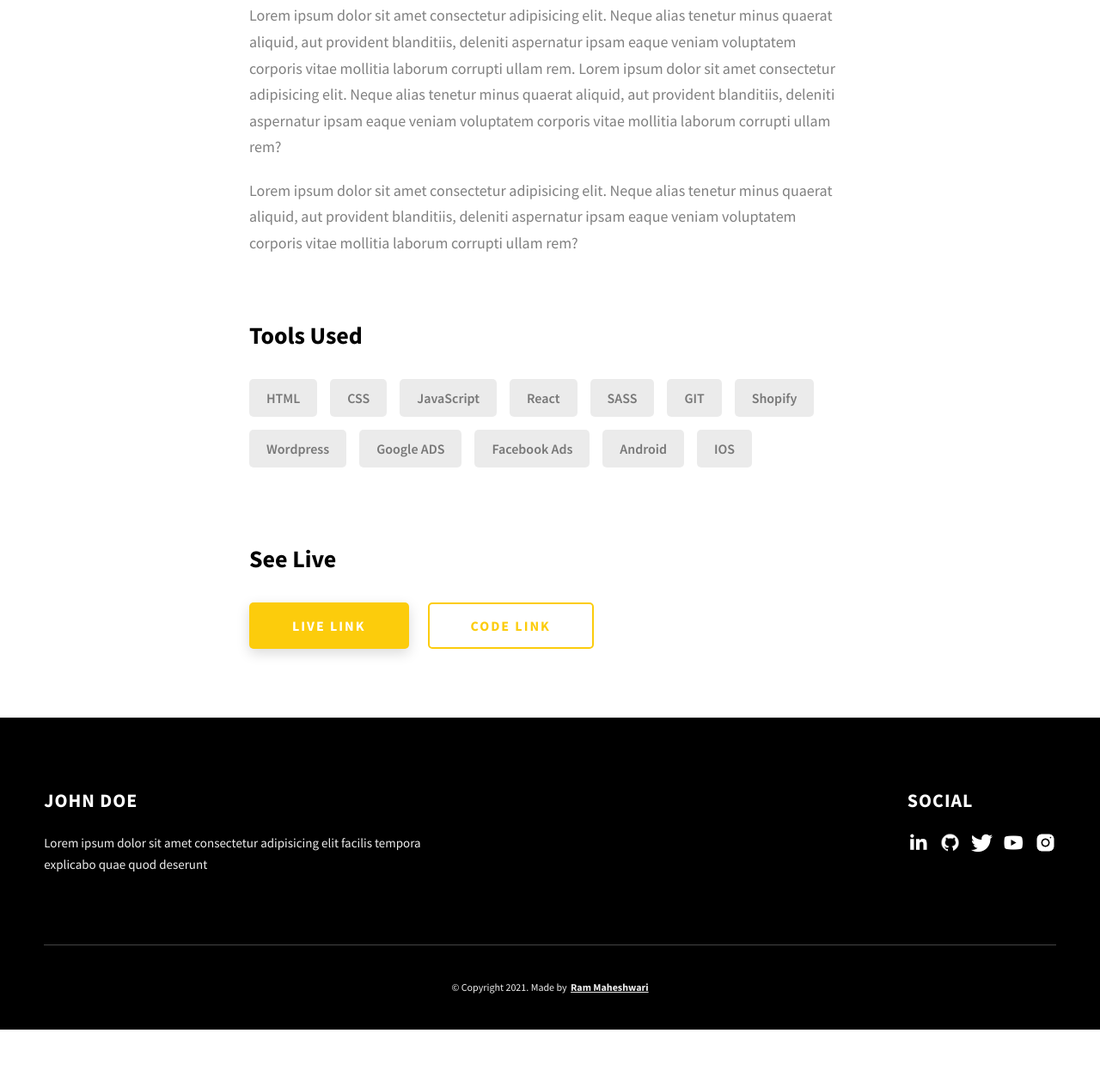
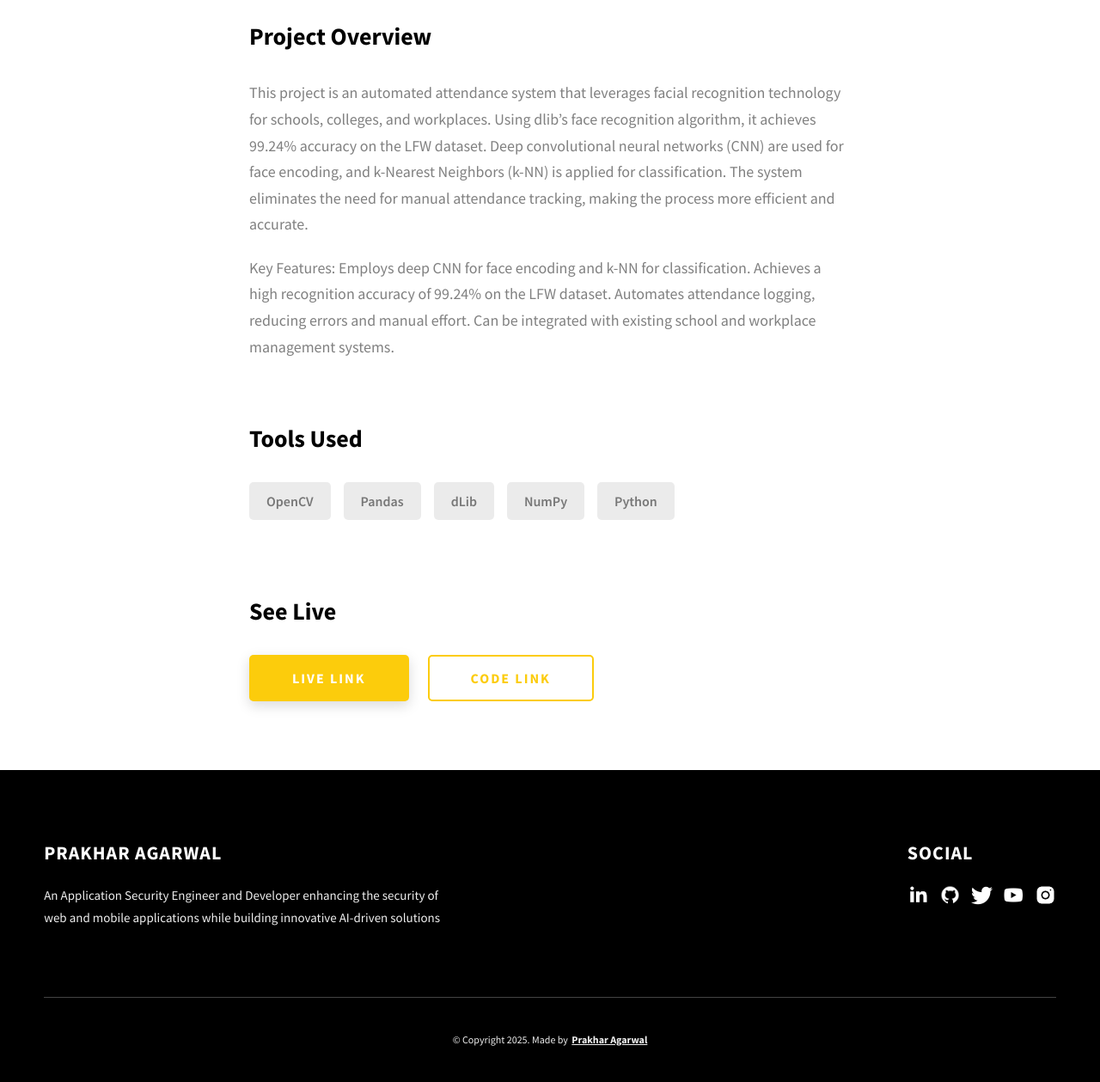
Before and after one commit to agarwal-prakhar/devPortfolio, a website: page project-3.html in a window 1280 px wide. Shown: the part 1474-2733 px from the top of the page at 86% size. Before the commit the page ends 2672 px from the top, so only its background shows below. Drawn offline with Linux system fonts and the light colour scheme.

Commit message:
Update project-3.html

```diff
--- a/project-3.html
+++ b/project-3.html
@@ -4,7 +4,7 @@
     <meta charset="UTF-8" />
     <meta name="viewport" content="width=device-width, initial-scale=1.0" />
     <meta http-equiv="X-UA-Compatible" content="ie=edge" />
-    <title>Case Study of Project 3</title>
+    <title>Multi-Face Recognition Attendance System</title>
     <meta name="description" content="Case study page of Project" />
 
     <link rel="stylesheet" href="css/style.css" />
@@ -27,7 +27,7 @@
               class="header__logo-img"
             />
           </div>
-          <span class="header__logo-sub">John Doe</span>
+          <span class="header__logo-sub">Prakhar Agarwal</span>
         </div>
         <div class="header__main">
           <ul class="header__links">
@@ -84,16 +84,14 @@
     </header>
     <section class="project-cs-hero">
       <div class="project-cs-hero__content">
-        <h1 class="heading-primary">Project 3</h1>
+        <h1 class="heading-primary">Multi-Face Recognition Attendance System</h1>
         <div class="project-cs-hero__info">
           <p class="text-primary">
-            Lorem ipsum dolor sit amet consectetur adipisicing elit. Dignissimos
-            in numquam incidunt earum quaerat cum fuga, atque similique natus
-            nobis sit.
+       Built an automated attendance system using deep CNN and k-NN, achieving 99.24% accuracy on the LFW dataset.
           </p>
         </div>
         <div class="project-cs-hero__cta">
-          <a href="#" class="btn btn--bg" target="_blank">Live Link</a>
+          <a href="https://github.com/agarwal-prakhar/Vulnerable-JavaScript-Application" class="btn btn--bg" target="_blank">Live Link</a>
         </div>
       </div>
     </section>
@@ -111,49 +109,39 @@
             <div class="project-details__desc">
               <h3 class="project-details__content-title">Project Overview</h3>
               <p class="project-details__desc-para">
-                Lorem ipsum dolor sit amet consectetur adipisicing elit. Neque
-                alias tenetur minus quaerat aliquid, aut provident blanditiis,
-                deleniti aspernatur ipsam eaque veniam voluptatem corporis vitae
-                mollitia laborum corrupti ullam rem. Lorem ipsum dolor sit amet
-                consectetur adipisicing elit. Neque alias tenetur minus quaerat
-                aliquid, aut provident blanditiis, deleniti aspernatur ipsam
-                eaque veniam voluptatem corporis vitae mollitia laborum corrupti
-                ullam rem?
+This project is an automated attendance system that leverages facial recognition technology for schools, colleges, and workplaces.
+Using dlib’s face recognition algorithm, it achieves 99.24% accuracy on the LFW dataset. Deep convolutional neural networks (CNN) are used for face encoding,
+ and k-Nearest Neighbors (k-NN) is applied for classification. The system eliminates the need for manual attendance tracking, making the process more efficient and accurate.
               </p>
               <p class="project-details__desc-para">
-                Lorem ipsum dolor sit amet consectetur adipisicing elit. Neque
-                alias tenetur minus quaerat aliquid, aut provident blanditiis,
-                deleniti aspernatur ipsam eaque veniam voluptatem corporis vitae
-                mollitia laborum corrupti ullam rem?
+        Key Features:
+
+Employs deep CNN for face encoding and k-NN for classification.
+Achieves a high recognition accuracy of 99.24% on the LFW dataset.
+Automates attendance logging, reducing errors and manual effort.
+Can be integrated with existing school and workplace management systems.
               </p>
             </div>
             <div class="project-details__tools-used">
               <h3 class="project-details__content-title">Tools Used</h3>
               <div class="skills">
-                <div class="skills__skill">HTML</div>
-                <div class="skills__skill">CSS</div>
-                <div class="skills__skill">JavaScript</div>
-                <div class="skills__skill">React</div>
-                <div class="skills__skill">SASS</div>
-                <div class="skills__skill">GIT</div>
-                <div class="skills__skill">Shopify</div>
-                <div class="skills__skill">Wordpress</div>
-                <div class="skills__skill">Google ADS</div>
-                <div class="skills__skill">Facebook Ads</div>
-                <div class="skills__skill">Android</div>
-                <div class="skills__skill">IOS</div>
+                <div class="skills__skill">OpenCV</div>
+                <div class="skills__skill">Pandas</div>
+                <div class="skills__skill">dLib</div>
+                <div class="skills__skill">NumPy</div>
+                <div class="skills__skill">Python</div>
               </div>
             </div>
             <div class="project-details__links">
               <h3 class="project-details__content-title">See Live</h3>
               <a
-                href="#"
+                href="https://github.com/agarwal-prakhar/AI-based-Attendance-System-"
                 class="btn btn--med btn--theme project-details__links-btn"
                 target="_blank"
                 >Live Link</a
               >
               <a
-                href="#"
+                href="https://github.com/agarwal-prakhar/AI-based-Attendance-System-"
                 class="btn btn--med btn--theme-inv project-details__links-btn"
                 target="_blank"
                 >Code Link</a
@@ -209,18 +197,17 @@
             </div>
           </div>
           <div class="main-footer__row main-footer__row-2">
-            <h4 class="heading heading-sm text-lt">John Doe</h4>
+            <h4 class="heading heading-sm text-lt">Prakhar Agarwal</h4>
             <p class="main-footer__short-desc">
-              Lorem ipsum dolor sit amet consectetur adipisicing elit facilis
-              tempora explicabo quae quod deserunt
+ An Application Security Engineer and Developer enhancing the security of web and mobile applications while building innovative AI-driven solutions
             </p>
           </div>
         </div>
 
         <div class="main-footer__lower">
-          &copy; Copyright 2021. Made by
-          <a rel="noreferrer" target="_blank" href="https://rammaheshwari.com"
-            >Ram Maheshwari</a
+          &copy; Copyright 2025. Made by
+          <a rel="noreferrer" target="_blank" href="https://prakharagarwal.com"
+            >Prakhar Agarwal</a
           >
         </div>
       </div>
```
